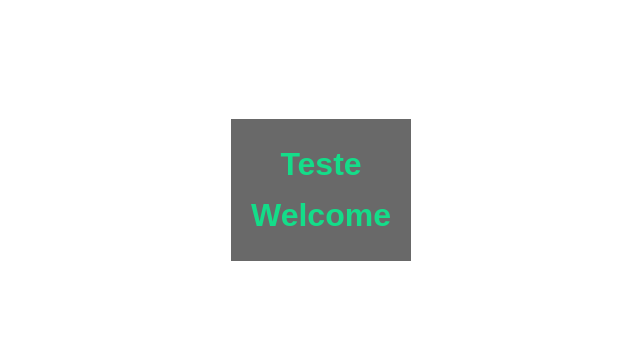
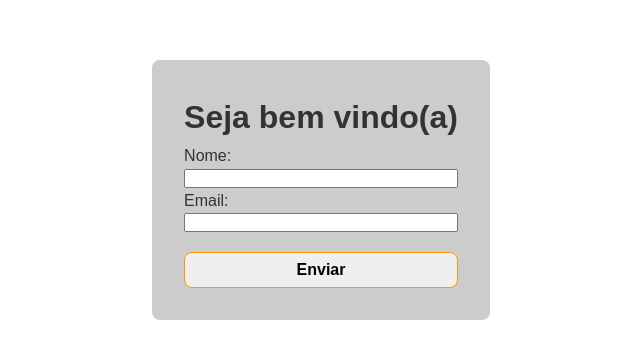
Before and after one commit to lupy100/desafio-frontend-mb, a Vue app in the folder apps/client/: page / in a window 1280 px wide. Shown: the part 210-568 px from the top of the page, without its empty margins (319-959 px from the left). Built offline with nearby package versions, Linux system fonts and the light colour scheme.

Commit message:
feat: create button and form stuture

```diff
--- a/apps/client/src/App.vue
+++ b/apps/client/src/App.vue
@@ -1,14 +1,13 @@
 <template>
   <div class="app">
-    <div class="box">
-      <HelloWorld msg="Teste" />
-      <HelloWorld />
-    </div>
+    <main>
+      <RegistrationForm />
+    </main>
   </div>
 </template>
 
 <script setup>
-  import HelloWorld from './components/HelloWorld.vue';
+  import RegistrationForm from './pages/RegistrationForm.vue';
 </script>
 
 <style scoped>
@@ -18,9 +17,4 @@
     align-items: center;
     height: 100vh;
   }
-
-  .box {
-    background-color: dimgray;
-    padding: 20px;
-  }
 </style>
--- /dev/null
+++ b/apps/client/src/components/ButtonBase.vue
@@ -0,0 +1,31 @@
+<script setup>
+  defineProps({
+    text: {
+      type: String,
+      required: true,
+      default: 'Continuar',
+    },
+    type: {
+      type: String,
+      default: 'button',
+    },
+  });
+</script>
+
+<template>
+  <button class="button-base" :type="type">
+    {{ text }}
+  </button>
+</template>
+
+<style scoped>
+  .button-base {
+    border: 1px solid #f90;
+    border-radius: 8px;
+    padding: 8px 24px;
+    text-align: center;
+    font-size: 16px;
+    cursor: pointer;
+    font-weight: bold;
+  }
+</style>
--- a/apps/client/src/components/HelloWorld.vue
+++ /dev/null
@@ -1,25 +0,0 @@
-<script setup>
-  defineProps({
-    msg: {
-      type: String,
-      required: true,
-      default: 'Welcome',
-    },
-  });
-</script>
-
-<template>
-  <div class="welcome">
-    <h1 class="welcome green">{{ msg }}</h1>
-  </div>
-</template>
-
-<style scoped>
-  .welcome {
-    text-align: center;
-
-    &.green {
-      color: #14dd89;
-    }
-  }
-</style>
--- a/apps/client/src/main.js
+++ b/apps/client/src/main.js
@@ -1,6 +1,6 @@
+import './assets/main.css';
 import { createApp } from 'vue';
 
 import App from './App.vue';
-import './assets/main.css';
 
 createApp(App).mount('#app');
--- /dev/null
+++ b/apps/client/src/pages/RegistrationForm.vue
@@ -0,0 +1,40 @@
+<template>
+  <div class="registration-form">
+    <h1>Seja bem vindo(a)</h1>
+
+    <form @submit.prevent="submitForm">
+      <label for="name">Nome:</label>
+      <input type="text" id="name" v-model="form.name" required />
+      <label for="name">Email:</label>
+      <input type="email" id="email" v-model="form.email" required />
+      <ButtonBase text="Enviar" type="submit" style="margin-top: 20px" />
+    </form>
+  </div>
+</template>
+
+<script setup>
+  import ButtonBase from '../components/ButtonBase.vue';
+
+  const form = {
+    name: '',
+    email: '',
+  };
+
+  const submitForm = () => {
+    console.log('submitForm');
+    console.log('form', form);
+  };
+</script>
+
+<style scoped>
+  .registration-form {
+    background-color: #ccc;
+    padding: 2rem;
+    border-radius: 8px;
+  }
+
+  form {
+    display: flex;
+    flex-direction: column;
+  }
+</style>
```
